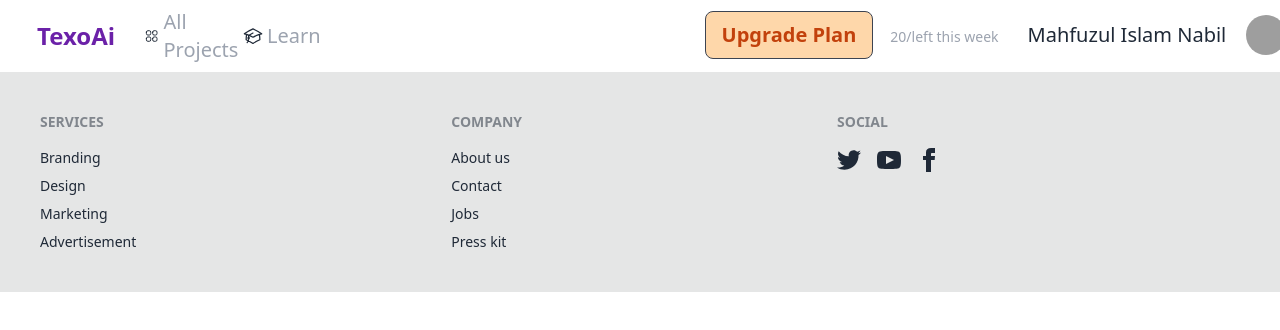
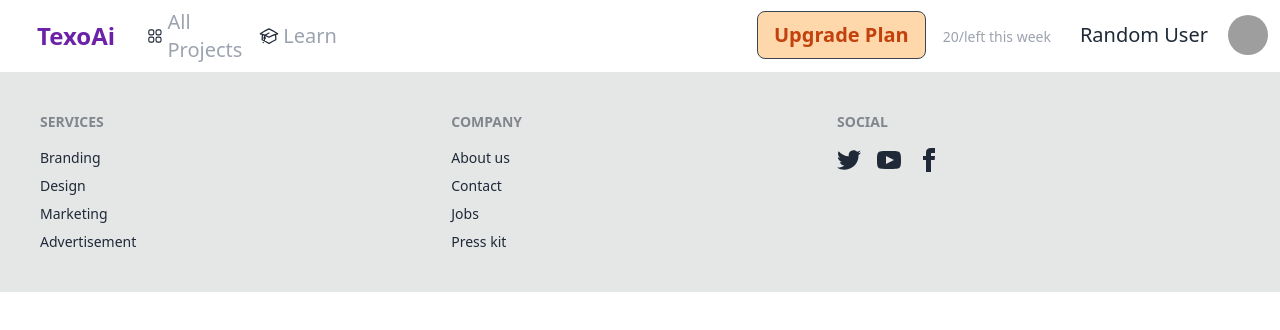
Before and after one commit to darkimpow/ai-writer-app-final, a React (Create React App) app: page /dashboard in a window 1280 px wide. Shown: the top 330 px of the page. Built offline with nearby package versions, Linux system fonts and the light colour scheme; no server answers; grey boxes are pictures that could not be loaded.

Commit message:
fix: update navs

```diff
--- a/src/pages/DashboardMainSection.js
+++ b/src/pages/DashboardMainSection.js
@@ -20,13 +20,14 @@ const DashboardMainSection = () => {
             const {data: {user}} = await supabase.auth.getUser()
 
             setCurrentUser(user)
-            console.log(user)
+            // console.log(user)
             return user;
         }
 
         getUser()
 
     }, [])
+
     return (
         <div>
             { currentUser &&
--- a/src/pages/DashboardPage.js
+++ b/src/pages/DashboardPage.js
@@ -1,6 +1,8 @@
 import {Outlet, useNavigate} from "react-router-dom";
 import Navbar from "../partials/Navbar";
 import Footer from "../partials/Footer";
+import {useEffect, useState} from "react";
+import {supabase} from "../config/supabase";
 
 const DashboardPage = () => {
 
--- a/src/partials/Navbar.js
+++ b/src/partials/Navbar.js
@@ -1,19 +1,41 @@
 import {supabase} from "../config/supabase";
 import {Link, useNavigate} from "react-router-dom";
+import {useEffect, useState} from "react";
 
 const Navbar = () => {
+
     const navigate = useNavigate();
+    // const [loggedInUser, setLoggedInUser] = useState(null)
+
     const handleLogout = async () => {
 
         const {error} = await supabase.auth.signOut();
+        if (!error) navigate('/login')
 
-        if (!error) navigate('/login')
     }
+
+    // useEffect(() => {
+    //
+    //     const getUser = async () => {
+    //         // get a logged in user
+    //         const {data: {user}} = await supabase.auth.getUser()
+    //
+    //         setLoggedInUser(user)
+    //         // console.log(user)
+    //         return user;
+    //     }
+    //
+    //     getUser()
+    //
+    // }, [])
+    //
+    // console.log(loggedInUser.user_metadata)
 
     return (
         <div className="navbar">
             <div className="flex-1 pl-3">
-                <Link to={'/dashboard/home'} className="btn btn-ghost normal-case text-2xl text-purple-800 font-bold">TexoAi</Link>
+                <Link to={'/dashboard/home'}
+                      className="btn btn-ghost normal-case text-2xl text-purple-800 font-bold">TexoAi</Link>
             </div>
             <div className="flex-1 pl-3">
                 <svg xmlns="http://www.w3.org/2000/svg" fill="none" viewBox="0 0 24 24" stroke-width="1.5"
@@ -21,7 +43,8 @@ const Navbar = () => {
                     <path stroke-linecap="round" stroke-linejoin="round"
                           d="M3.75 6A2.25 2.25 0 016 3.75h2.25A2.25 2.25 0 0110.5 6v2.25a2.25 2.25 0 01-2.25 2.25H6a2.25 2.25 0 01-2.25-2.25V6zM3.75 15.75A2.25 2.25 0 016 13.5h2.25a2.25 2.25 0 012.25 2.25V18a2.25 2.25 0 01-2.25 2.25H6A2.25 2.25 0 013.75 18v-2.25zM13.5 6a2.25 2.25 0 012.25-2.25H18A2.25 2.25 0 0120.25 6v2.25A2.25 2.25 0 0118 10.5h-2.25a2.25 2.25 0 01-2.25-2.25V6zM13.5 15.75a2.25 2.25 0 012.25-2.25H18a2.25 2.25 0 012.25 2.25V18A2.25 2.25 0 0118 20.25h-2.25A2.25 2.25 0 0113.5 18v-2.25z"/>
                 </svg>
-                <Link to={'/dashboard/projects'} className=" normal-case  text-xl text-gray-400 font-normal">All Projects</Link>
+                <Link to={'/dashboard/projects'} className=" normal-case  text-xl text-gray-400 font-normal">All
+                    Projects</Link>
             </div>
             <div className="flex-1 pr-96">
                 <svg xmlns="http://www.w3.org/2000/svg" fill="none" viewBox="0 0 24 24" stroke-width="1.5"
@@ -36,7 +59,11 @@ const Navbar = () => {
                 <div className="flex-1">
                     <a className="btn bg-orange-200 normal-case text-xl text-orange-700 font-bold">Upgrade Plan</a>
                     <a className="btn btn-ghost normal-case text-1xl text-gray-400 font-normal">20/left this week</a>
-                    <a className=" normal-case text-xl font-normal pl-3">Mahfuzul Islam Nabil</a>
+                    {
+                        // loggedInUser.user_metadata?.fullName
+                            // ? <Link to={'/dashboard/home'} className=" normal-case text-xl font-normal pl-3">{loggedInUser.user_metadata.fullName}</Link>
+                            <Link to={'/dashboard/home'} className=" normal-case text-xl font-normal pl-3">Random User</Link>
+                    }
                 </div>
                 <div className="dropdown dropdown-end">
                     <label tabIndex={0} className="btn btn-ghost btn-circle avatar">
```
